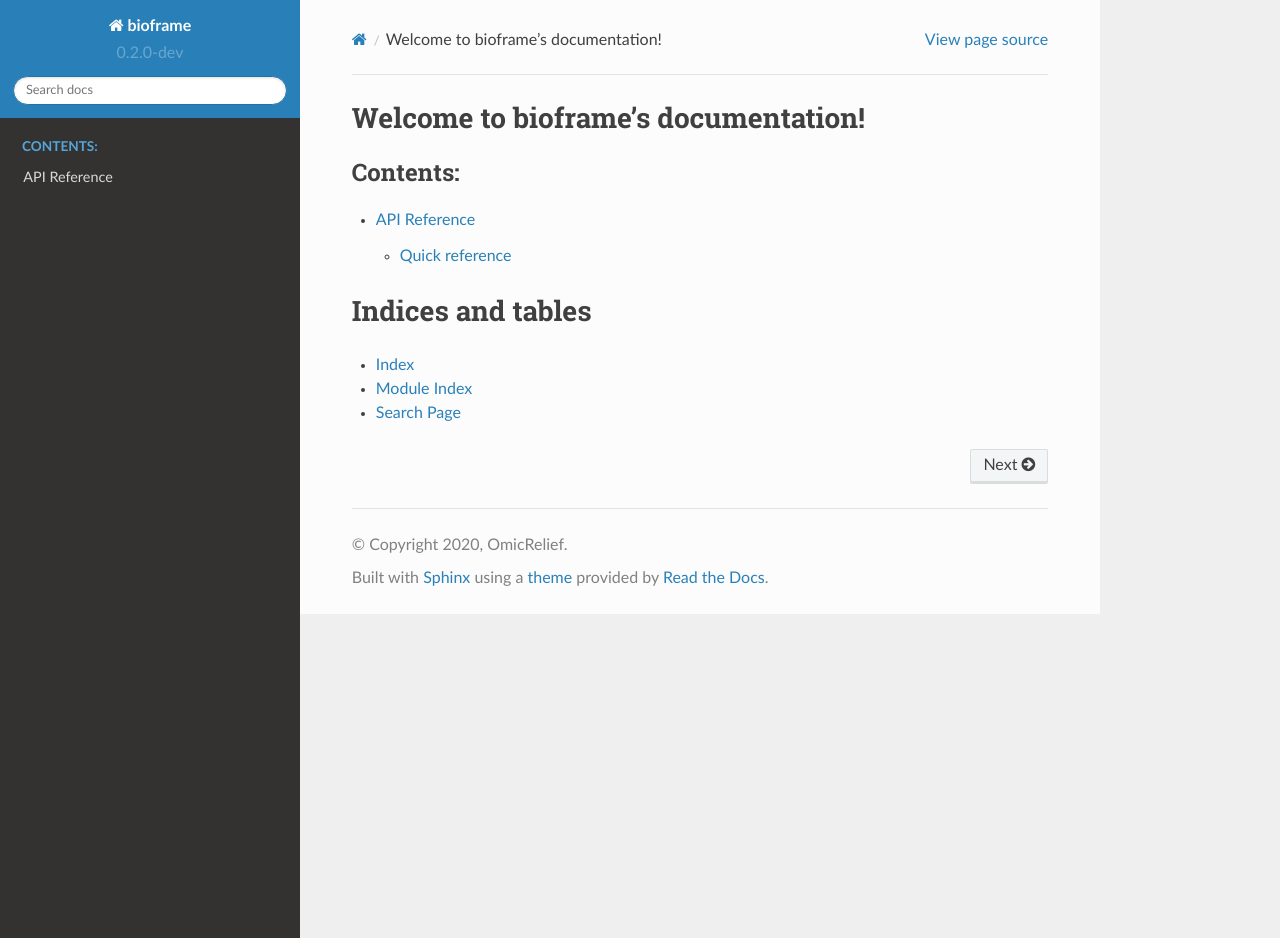
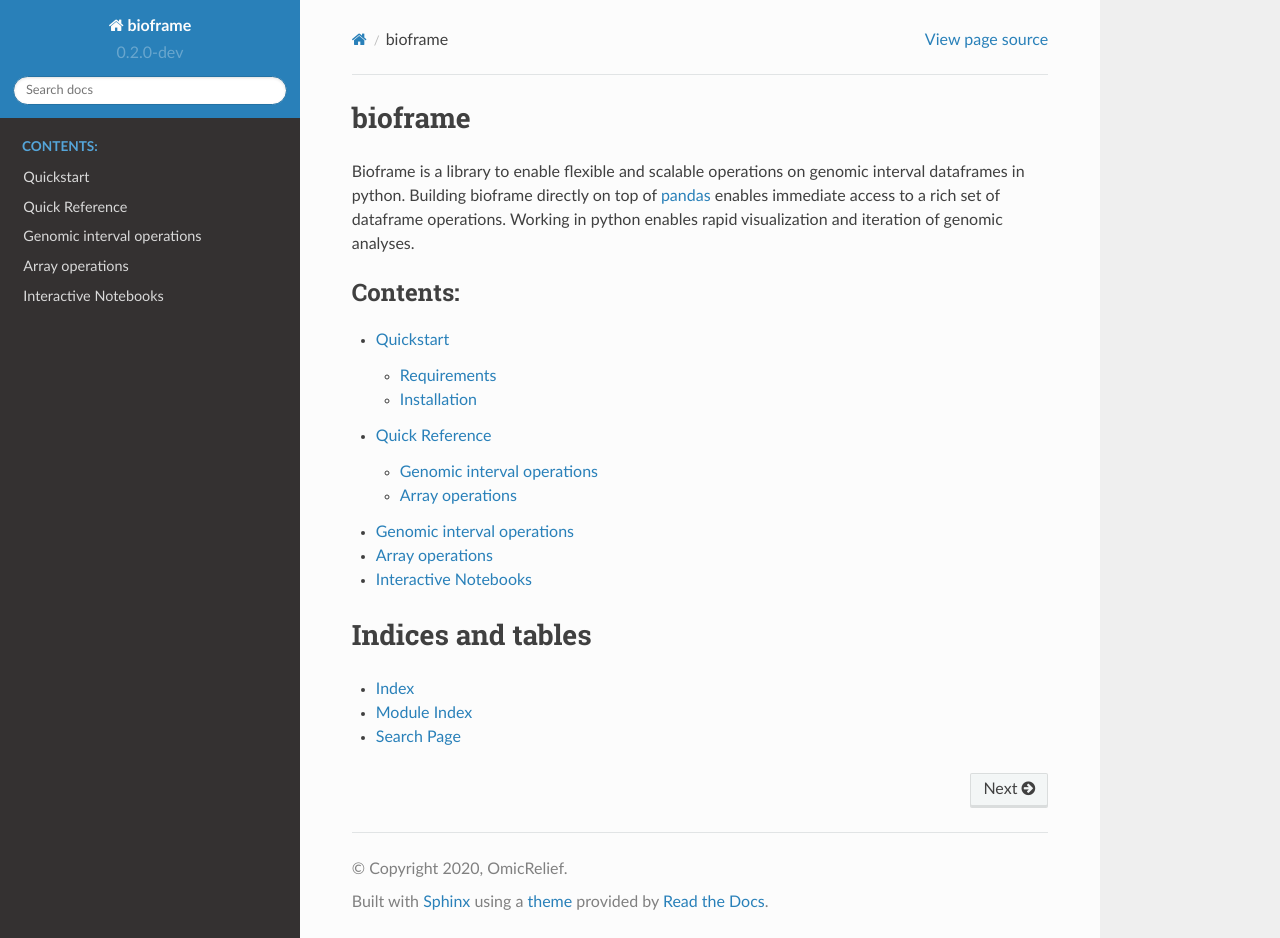
Before and after one commit to open2c/bioframe, a Sphinx documentation site: the page built from docs/index.rst, in a window 1280 px wide and 938 px high. Built offline with Sphinx 7.4.7 and the Read the Docs theme 2.0.0, drawn with Linux system fonts in a browser that asks for light colours.

Commit message:
docs-update

```diff
--- /dev/null
+++ b/docs/arrops.rst
@@ -0,0 +1,6 @@
+Array operations
+=================
+
+.. automodule:: bioframe.arrops
+   :autosummary:
+   :members:
--- a/docs/conf.py
+++ b/docs/conf.py
@@ -12,7 +12,7 @@
 #
 import os
 import sys
-sys.path.insert(0, os.path.abspath('..'))
+sys.path.insert(0, os.path.abspath('../../'))
 
 import mock
 MOCK_MODULES = [
@@ -67,11 +67,14 @@ release = version
 extensions = [
     'sphinx.ext.autodoc',
     # 'sphinx.ext.doctest',
-    # 'sphinx.ext.todo',                                                                                                      'sphinx.ext.coverage',
+    # 'sphinx.ext.todo',
+    #'sphinx.ext.coverage',
     # 'sphinx.ext.mathjax',
     # 'sphinx.ext.ifconfig',
+    'autodocsumm',
     'sphinx.ext.viewcode',
-    'sphinx.ext.autosummary',                                                                                               'sphinx.ext.napoleon',  # 'numpydoc'
+    'sphinx.ext.autosummary',
+    'sphinx.ext.napoleon',  # 'numpydoc'
 ]
 # Add any paths that contain templates here, relative to this directory.
 templates_path = ['_templates']
@@ -95,3 +98,5 @@ html_theme = 'sphinx_rtd_theme'
 html_static_path = ['_static']
 
 master_doc = 'index'
+
+autosummary_generate = True
--- a/docs/index.rst
+++ b/docs/index.rst
@@ -3,15 +3,23 @@
    You can adapt this file completely to your liking, but it should at least
    contain the root `toctree` directive.
 
-Welcome to bioframe's documentation!
-====================================
+bioframe
+==================
+
+
+Bioframe is a library to enable flexible and scalable operations on genomic interval dataframes in python. Building bioframe directly on top of
+`pandas <https://pandas.pydata.org/>`_ enables immediate access to a rich set of dataframe operations. Working in python enables rapid visualization and iteration of genomic analyses.
+
 
 .. toctree::
    :maxdepth: 2
    :caption: Contents:
 
+   quickstart
    api
-
+   ops
+   arrops
+   notebooks
 
 
 Indices and tables
--- /dev/null
+++ b/docs/notebooks.rst
@@ -0,0 +1,4 @@
+Interactive Notebooks
+=======================
+
+Explore the `jupyter notebook examples for bioframe <https://github.com/mirnylab/bioframe/tree/genomic_interval_arithmetic/docs/notebooks>`_
--- /dev/null
+++ b/docs/ops.rst
@@ -0,0 +1,6 @@
+Genomic interval operations
+===========================
+
+.. automodule:: bioframe.ops
+   :autosummary:
+   :members:
```
Also changed, not shown: docs/api.rst (+16 -21 lines), docs/quickstart.rst (added, +20 -0 lines).
